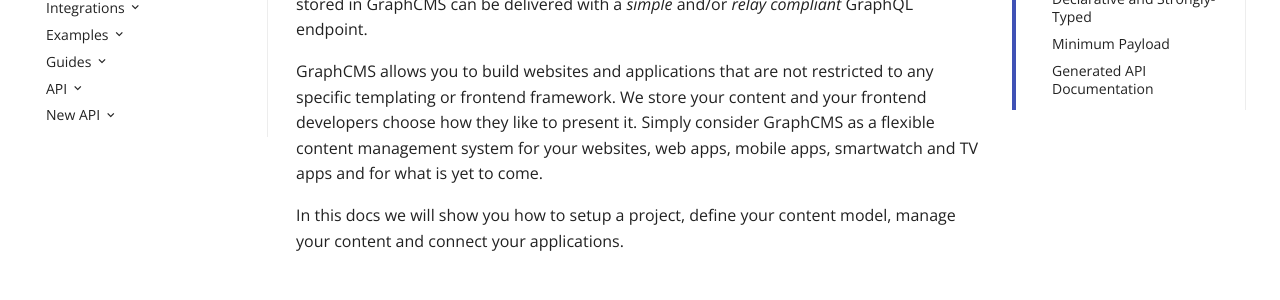
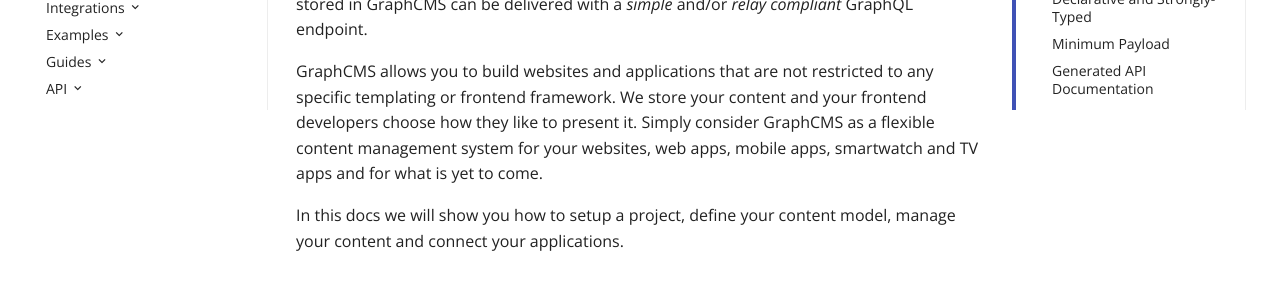
Before and after one commit to isabella232/docs-13, an MkDocs documentation site: the page built from docs/Introduction.md, in a window 1280 px wide and 900 px high. Shown: the part 258-558 px from the top of the window. Built offline with MkDocs 1.6.1, drawn with Linux system fonts in a browser that asks for light colours; comment, search, counter and statistics services are not loaded; old or Windows-style settings are respelled for this version of MkDocs.

```diff
--- a/mkdocs.yml
+++ b/mkdocs.yml
@@ -31,6 +31,8 @@ extra:
       link: 'https://facebook.com/graphcms'
     - type: 'instagram'
       link: 'https://instagram.com/graphcms'
+  search:
+    language: 'en'
 
 # Copyright
 copyright: 'Copyright &copy; 2018 GraphCMS'
@@ -104,7 +106,7 @@ pages:
 - API:
   - 'Simple': 'api/API_simple.md'
   - 'Relay': 'api/API_relay.md'
-- New API:
-  - 'Concepts': 'prisma-api/Concepts.md'
-  - 'Queries': 'prisma-api/Queries.md'
-  - 'Mutations': 'prisma-api/Mutations.md'
+#- New API:
+#  - 'Concepts': 'prisma-api/Concepts.md'
+#  - 'Queries': 'prisma-api/Queries.md'
+#  - 'Mutations': 'prisma-api/Mutations.md'
```
